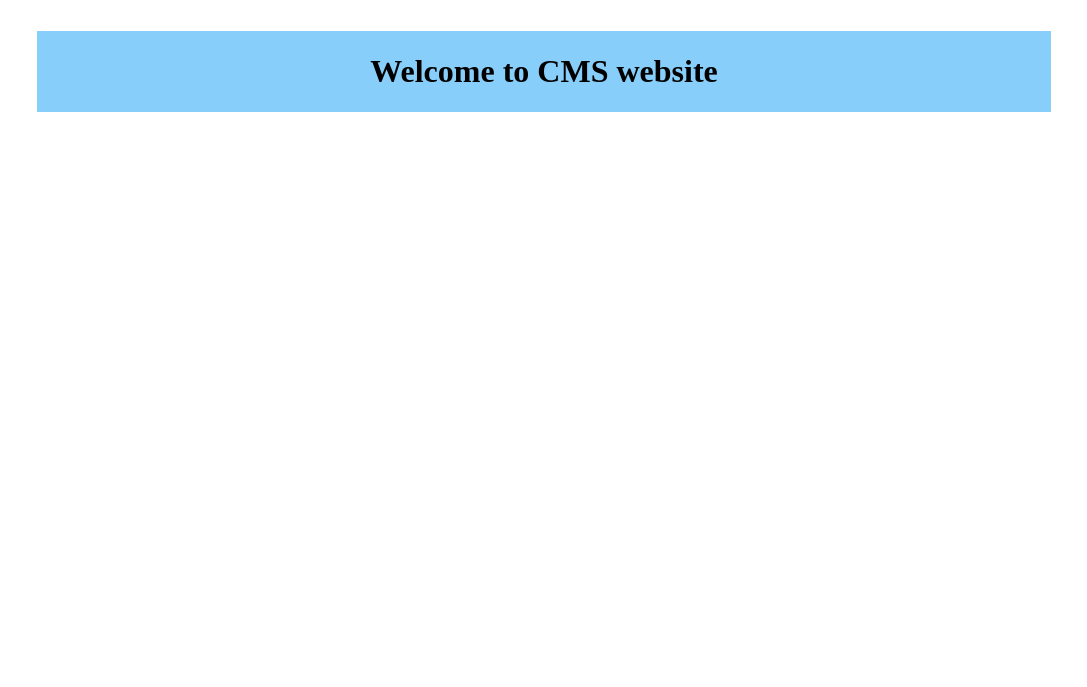
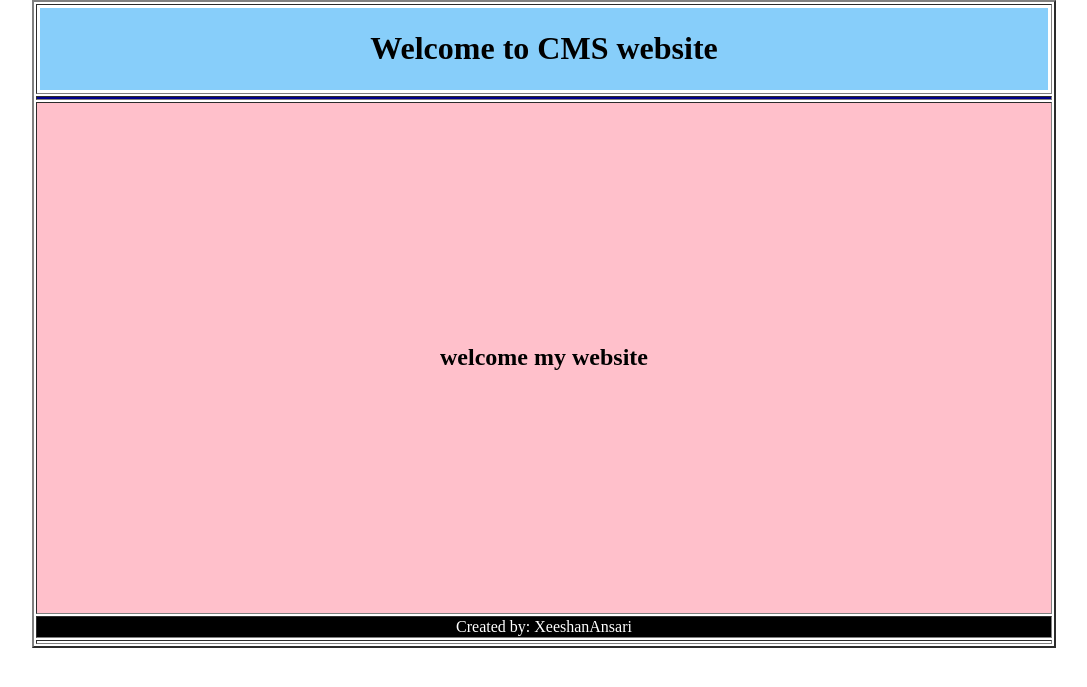
Before and after one commit to XeeshanAnsari/cms_website_php, a PHP site: page / in a window 1280 px wide. Shown: the top 687 px of the page, without its empty margins (96-1183 px from the left). Run offline with PHP 8.4, Linux system fonts and the light colour scheme; tables that the repository leaves empty or names only in its code hold one stand-in row (values such as "Sample post"); data that the repository does not hold is empty.

Commit message:
design three page blogger wordpress and new while using dataBase

```diff
--- a/css/style.css
+++ b/css/style.css
@@ -4,12 +4,12 @@
 
  }
 
- #mainTable{
+ .mainTable{
              width: 80%;
-             margin: 2% 10% 0% 10%;
+             margin: 0% 10% 0% 10%;
  }
  #titleTable{
-             width: 100%;
+            width: 100%;
 
  }
  .title{
@@ -17,3 +17,26 @@
              background-color: lightskyblue;
              text-align: center;
  }
+ #menus{
+
+             background-color: darkblue;
+             text-align: center;
+ }
+#menus a:link{
+     color: white;
+     text-decoration: none;
+ }
+ #content{
+     background-color: pink;
+     height: 500px;
+     width: 100%;
+     text-align: center;
+     padding: 5px;
+
+ }
+ #footer{
+      background-color: black;
+      color: white;
+      width: 100%;
+     text-align: center;
+ }
--- /dev/null
+++ b/includes/db.php
@@ -0,0 +1,10 @@
+<?php
+
+$conn = mysql_connect("localhost","root","");
+$db = mysql_select_db("basic_cms",$conn);
+
+
+
+
+
+?>
--- a/index.php
+++ b/index.php
@@ -7,27 +7,39 @@
 </head>
 <body>
 
-   <table id="mainTable" >
+   <table class="mainTable" border="2" >
     <!-- Title of website -->
-     <tr  >
-       <td><?php include("includes/header.php"); ?></td>
+     <tr >
+       <td colspan="7"><?php include("includes/header.php"); ?></td>
      </tr>
 
       <!-- navigation bar  start -->
+
+          <tr >
+
+<?php
+  include("includes/db.php");
+  $query= "SELECT * FROM menus";
+  $run = mysql_query($query);
+  while($row = mysql_fetch_array($run)){
+    $m_title = $row[1];
+    echo "<td id='menus' width='100'><a href='pages.php?page=$m_title'>$m_title</a></td>";
+
+  }
+
+?>
+          </tr>
+
+      <!-- content of website -->
      <tr>
-       <td>
-
+       <td id="content" colspan="7">
+       <h2>welcome my website</h2>
        </td>
      </tr>
 
-      <!-- content of website -->
+      <!-- footerof website -->
      <tr>
-       <td></td>
-     </tr>
-
-      <!-- Title of website -->
-     <tr>
-       <td></td>
+       <td id="footer" colspan="7">Created by: XeeshanAnsari</td>
      </tr>
 
       <!-- Title of website -->
```
